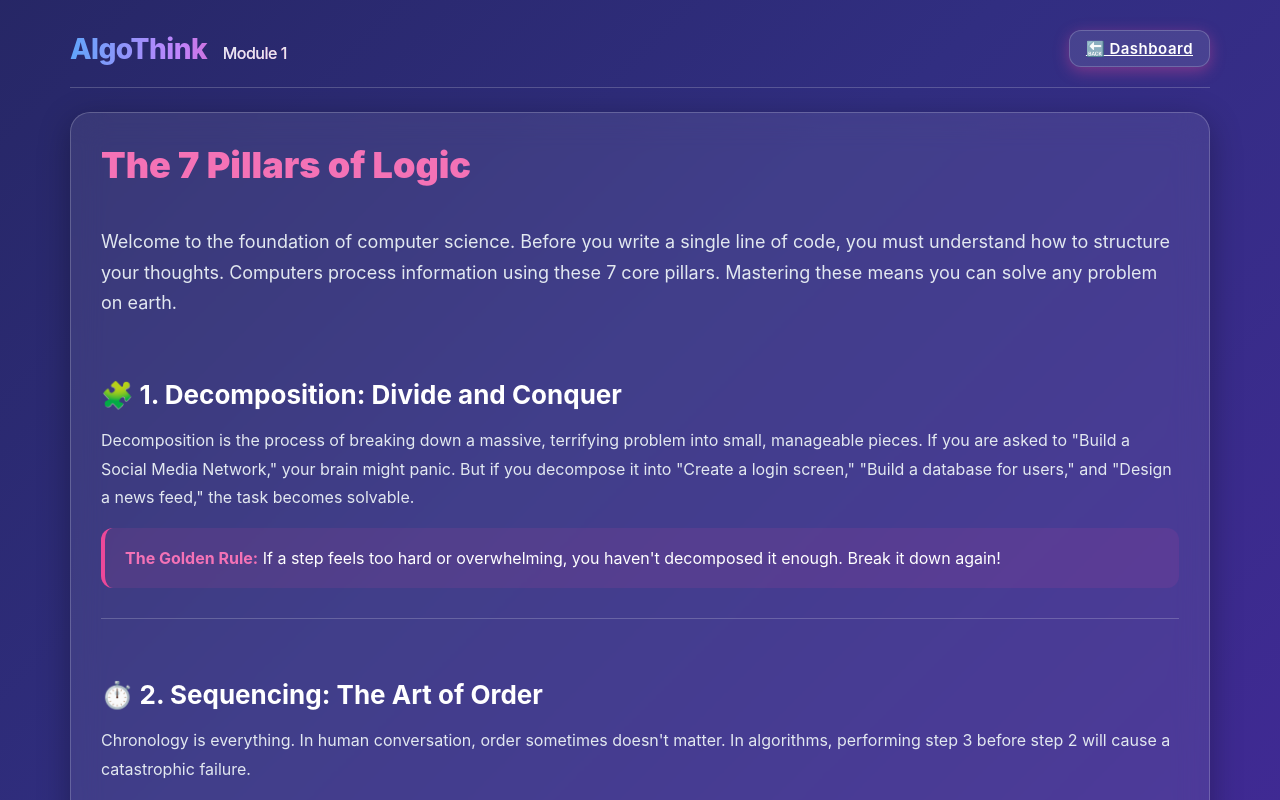
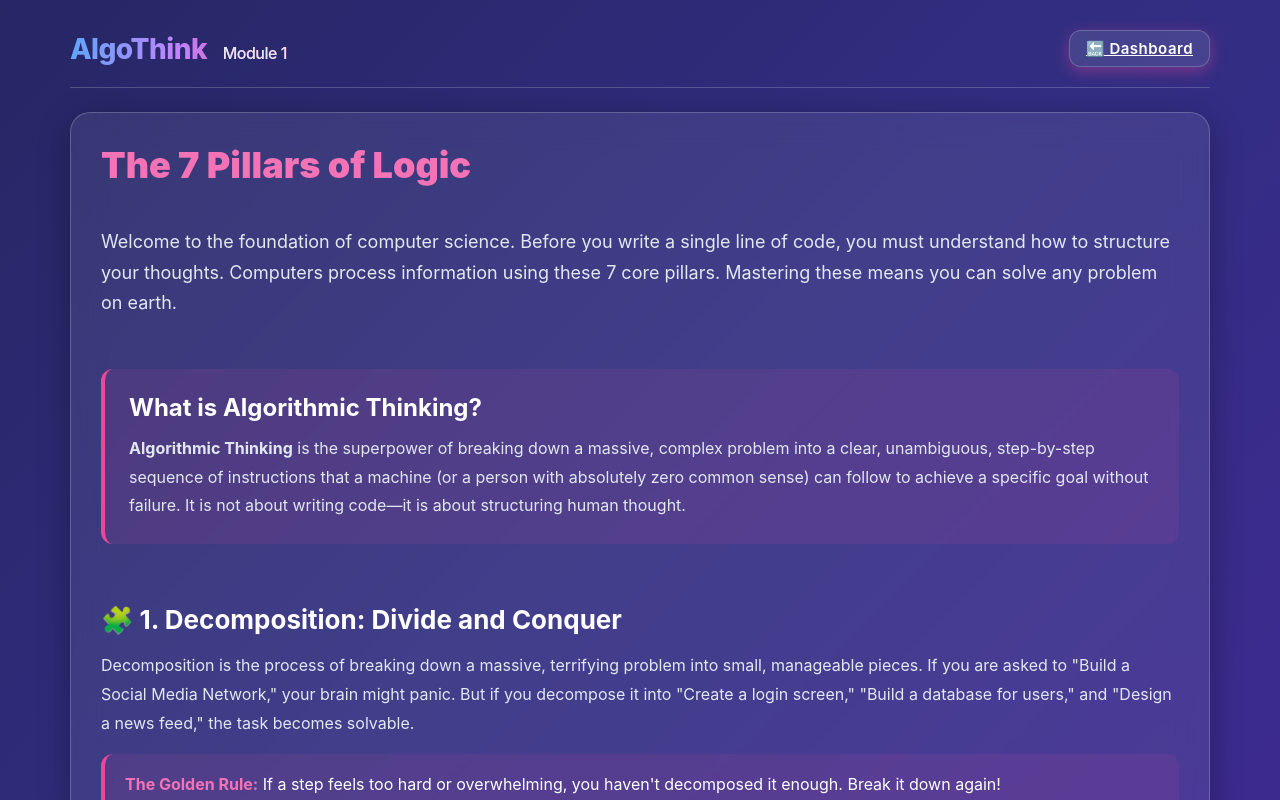
Before and after one commit to SPP-2005/AlgoThink1, a Next.js app: page /course/module-1 in a window 1280 px wide. Shown: the top 800 px of the page. Built offline with nearby package versions, Linux system fonts and the light colour scheme.

Commit message:
docs: add formal definition of Algorithmic Thinking to module 1

```diff
--- a/app/course/module-1/page.js
+++ b/app/course/module-1/page.js
@@ -10,9 +10,17 @@ export default function Module1() {
 
             <div className="panel">
                 <h1 style={{ fontSize: '36px', color: '#f472b6', marginBottom: '20px', fontWeight: '900' }}>The 7 Pillars of Logic</h1>
-                <p style={{ color: 'var(--text-muted)', fontSize: '18px', lineHeight: '1.7', marginBottom: '40px' }}>
+                <p style={{ color: 'var(--text-muted)', fontSize: '18px', lineHeight: '1.7', marginBottom: '30px' }}>
                     Welcome to the foundation of computer science. Before you write a single line of code, you must understand how to structure your thoughts. Computers process information using these 7 core pillars. Mastering these means you can solve any problem on earth.
                 </p>
+
+                {/* Definition Block */}
+                <div style={{ background: 'rgba(236, 72, 153, 0.1)', padding: '24px', borderRadius: '12px', borderLeft: '4px solid #ec4899', marginBottom: '40px' }}>
+                    <h2 style={{ fontSize: '24px', color: '#ffffff', marginBottom: '12px' }}>What is Algorithmic Thinking?</h2>
+                    <p style={{ color: 'var(--text-muted)', lineHeight: '1.8', fontSize: '16px' }}>
+                        <strong>Algorithmic Thinking</strong> is the superpower of breaking down a massive, complex problem into a clear, unambiguous, step-by-step sequence of instructions that a machine (or a person with absolutely zero common sense) can follow to achieve a specific goal without failure. It is not about writing code—it is about structuring human thought.
+                    </p>
+                </div>
 
                 {/* 1. Decomposition */}
                 <div style={{ marginBottom: '40px', paddingBottom: '30px', borderBottom: '1px solid var(--border)' }}>
```
